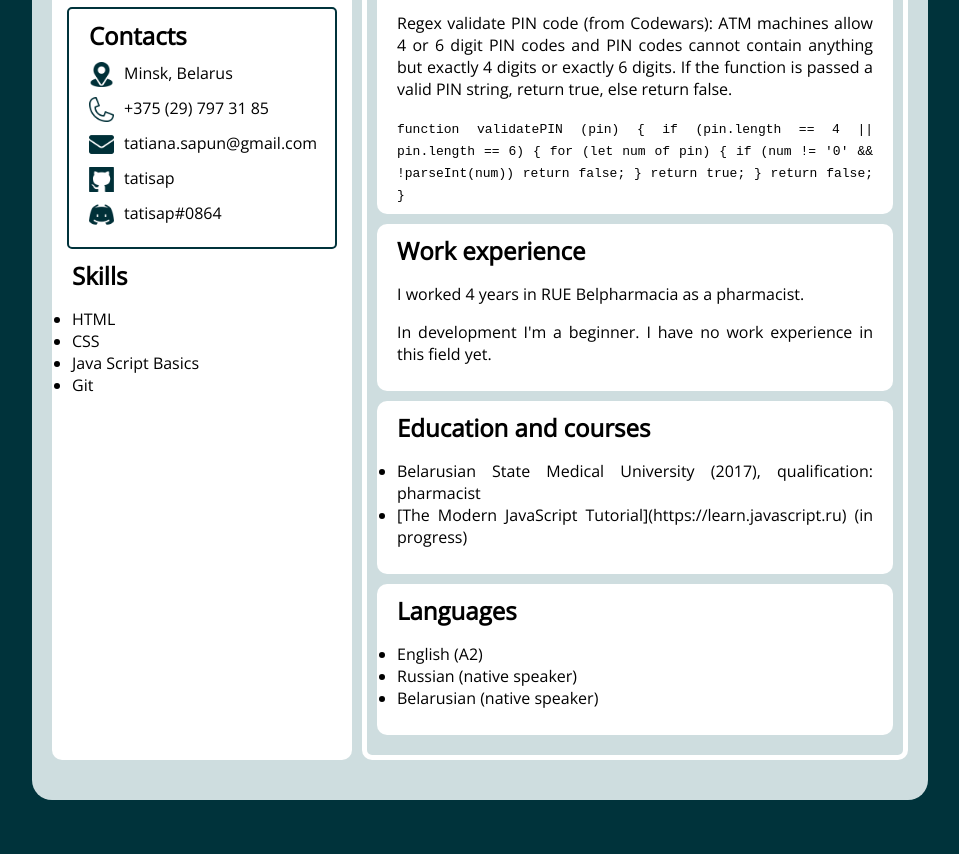
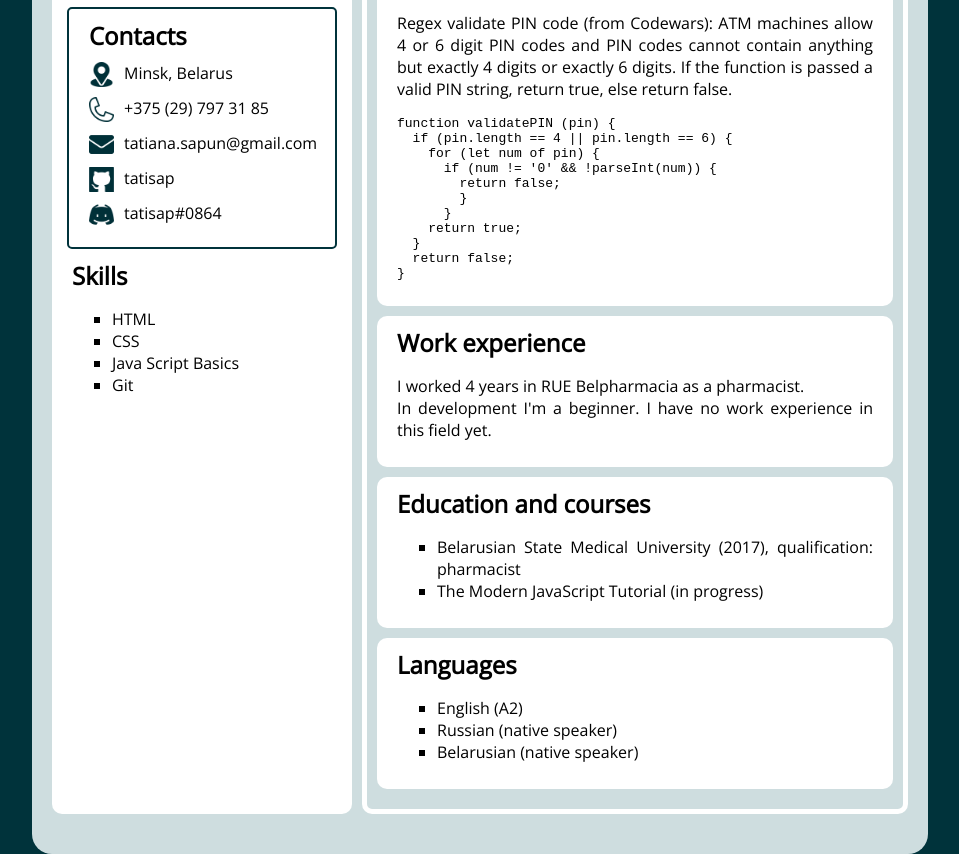
Before and after one commit to tatisap/rsschool-cv, a plain HTML site: page index.html in a window 1280 px wide. Shown: the part 456-1310 px from the top of the page, without its empty margins (160-1119 px from the left). Before the commit the page ends 1256 px from the top, so only its background shows below. Drawn offline with Linux system fonts and the light colour scheme.

Commit message:
feat: change section  appearance

```diff
--- a/index.html
+++ b/index.html
@@ -116,28 +116,34 @@
                         <p>Regex validate PIN code (from Codewars): ATM machines allow 4 or 6 digit PIN codes
                         and PIN codes cannot contain anything but exactly 4 digits or exactly 6 digits. If the
                         function is passed a valid PIN string, return true, else return false.</p>
-                        <code>
-                            function validatePIN (pin) {
+                        <pre>
+<code>function validatePIN (pin) {
   if (pin.length == 4 || pin.length == 6) {
     for (let num of pin) {
-                                        if (num != '0' && !parseInt(num)) return false;
+      if (num != '0' && !parseInt(num)) {
+        return false;
+        }
       }
     return true;
   }
   return false;
-                            }
-                        </code>
+}</code>
+                        </pre>
                     </section>
                     <section class="section" id="work">
                         <h2>Work experience</h2>
-                        <p>I worked 4 years in RUE Belpharmacia as a pharmacist.</p>
-                        <p>In development I'm a beginner. I have no work experience in this field yet.</p>
+                        <p>I worked 4 years in RUE Belpharmacia as a pharmacist.<br>
+                           In development I'm a beginner. I have no work experience in this field yet.
+                        </p>
                     </section>
                     <section class="section" id="education">
                         <h2>Education and courses</h2>
                         <ul>
                             <li>Belarusian State Medical University (2017), qualification: pharmacist</li>
-                            <li>[The Modern JavaScript Tutorial](https://learn.javascript.ru) (in progress)</li>
+                            <li>
+                                <a href="https://learn.javascript.ru">The Modern JavaScript Tutorial</a>
+                                <span>(in progress)</span>
+                            </li>
                         </ul>
                     </section>
                     <section class="section" id="languages">
--- a/style.css
+++ b/style.css
@@ -10,9 +10,6 @@ body {
   background-color: #00333b;
   font-family: 'Open', sans-serif;
 }
-ul {
-  padding-inline-start: 0px;
-}
 .container {
   margin: 0px auto ;
   border-radius: 20px;
@@ -21,6 +18,19 @@ ul {
   width: 70%;
   max-width: 1024px;
   padding-bottom: 20px;
+}
+ul {
+  list-style-type: square;
+}
+a {
+  color: black;
+  text-decoration: none;
+}
+a:visited {
+  color: black;
+}
+a:hover {
+  text-decoration: underline;
 }
 
 /*header*/
@@ -37,6 +47,7 @@ header {
   flex-flow: row nowrap;
   justify-content: space-between;
   list-style-type: none;
+  padding-inline-start: 0px;
 }
 .nav-item {
   flex-grow: 1;
@@ -44,16 +55,12 @@ header {
 }
 .nav-link {
   color: #fff;
-  text-decoration: none;
 }
 .nav-link:visited {
   color: #fff;
 }
 .link-text-content {
   margin: 0px;
-}
-.link-text-content:hover {
-  text-decoration: underline;
 }
 
 /*main*/
@@ -105,6 +112,7 @@ h2 {
 #contacts > ul {
   list-style-type: none;
   margin: 0px;
+  padding-inline-start: 0px;
 }
 .contact-item {
   display: flex;
@@ -113,3 +121,6 @@ h2 {
 .contact-item > span {
   margin-left: 10px;
 }
+pre {
+  margin: 0px;
+}
```
Lines whose indentation alone changed are shown as unchanged.
